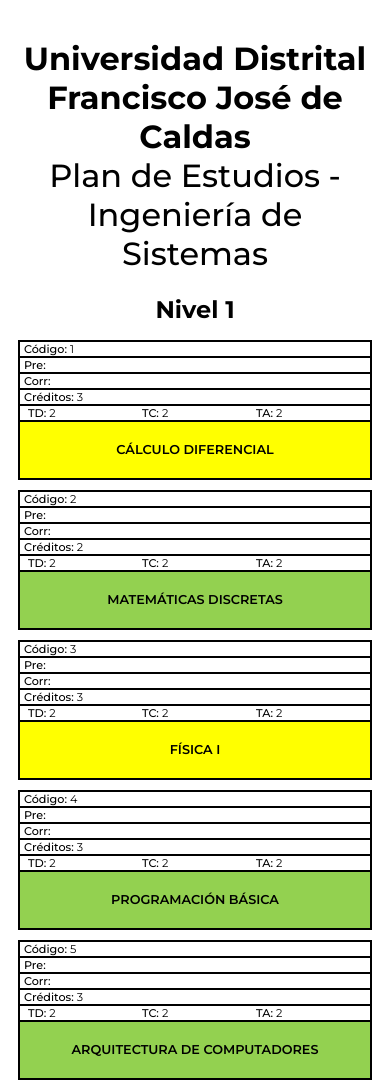
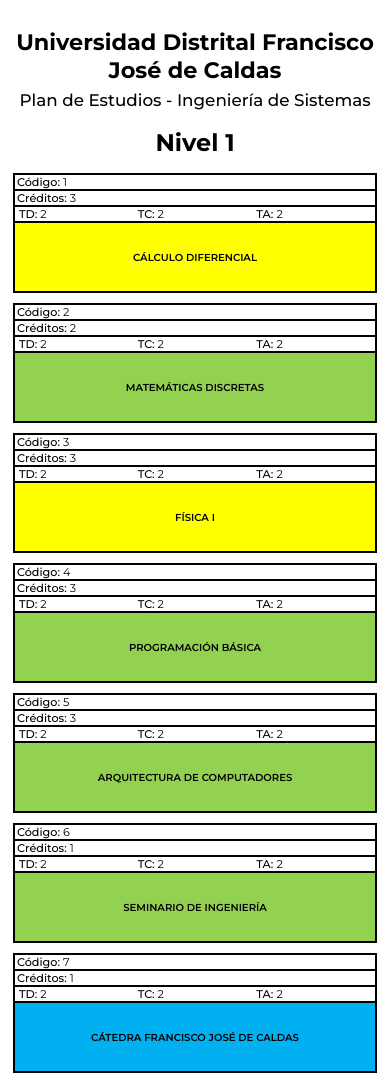
Before and after one commit to wsflorianf/nuevo-pensum-sistemas, an Astro site in the folder pensum/: page / in a window 390 px wide. Shown: the top 1083 px of the page. Built offline with nearby package versions, Linux system fonts and the light colour scheme; Astro itself is replaced by a stand-in of ours.

Commit message:
Cambios de estilo y estructura

```diff
--- a/pensum/src/components/Materia.astro
+++ b/pensum/src/components/Materia.astro
@@ -9,8 +9,12 @@
 
 <div class='materia' data-url={urlSyllabus} data-name={nombre} data-type={tipo} data-code={codigo}>
   <div class='cod'><span>Código: </span>{codigo}</div>
-  <div class='pre'><span>Pre:</span></div>
-  <div class='corr'><span>Corr:</span></div>
+
+  <!-- Se quita temporalmente los siguientes campos hasta definir una estructura concreta -->
+
+  <!-- <div class='pre'><span>Pre:</span></div>
+  <div class='corr'><span>Corr:</span></div> -->
+
   <div class='creditos'><span>Créditos: </span>{creditos}</div>
   <div class='horas'>
     <div class='directo'><span>TD: </span>{td}</div>
@@ -55,7 +59,7 @@
         let url = materia.getAttribute('data-url') || ''
 
         if(isMobile()){
-          window.location.replace(url)
+          window.location.href = url
           alert("hola")
         }
         else{
@@ -95,6 +99,7 @@
 
   .materia {
     border: 1px black solid;
+    width: auto;
   }
 
   .materia div {
@@ -154,7 +159,7 @@
     background-color: #fcd5b4;
   }
 
-  @media screen and (min-width: 800px) {
+  @media screen and (min-width: 840px) {
     .materia {
       width: 100%;
       transition: 0.2s all;
@@ -166,4 +171,22 @@
       box-shadow: 0 0 8px 0.5px rgb(0, 0, 0, 0.5);
     }
   }
+
+  @media screen and (max-width: 1200px) {
+
+    .materia{
+      height: 120px;
+    }
+
+    .materia div {
+      padding: 0 2px;
+    }
+
+    .nombre{
+      padding: 1px;
+      font-size: 0.9em;
+    }
+  }
+
+
 </style>
--- a/pensum/src/components/ModalPDF.astro
+++ b/pensum/src/components/ModalPDF.astro
@@ -42,7 +42,7 @@
     position: absolute;
     display: none;
     top: 10px;
-    bottom: 10px;
+    bottom: 0;
     left: 10px;
     right: 10px;
     margin: auto;
--- a/pensum/src/components/TablaPensum.astro
+++ b/pensum/src/components/TablaPensum.astro
@@ -89,6 +89,7 @@
     flex-direction: column;
     gap: 10px;
     margin-bottom: 1rem;
+    min-width: 100%;
   }
 
   .total {
@@ -107,7 +108,7 @@
     cursor: help;
   }
 
-  @media screen and (max-width: 800px) {
+  @media screen and (max-width: 840px) {
 
     h2{
       margin: 1rem 0;
--- a/pensum/src/data/infoMaterias.ts
+++ b/pensum/src/data/infoMaterias.ts
@@ -608,7 +608,7 @@
         tc: 2,
         ta: 2,
         urlSyllabus:
-          'http://accioneduca.org/admin/archivos/modulos/ayudanos/prueba.pdf',
+          'https://sgral.udistrital.edu.co/xdata/ca/acu_2015-038.pdf',
         tipo: 'BI',
       },
     ],
@@ -669,7 +669,7 @@
         tc: 2,
         ta: 2,
         urlSyllabus:
-          'http://accioneduca.org/admin/archivos/modulos/ayudanos/prueba.pdf',
+          'https://sgral.udistrital.edu.co/xdata/ca/acu_2015-038.pdf',
         tipo: 'BI',
       },
     ],
--- a/pensum/src/layouts/Layout.astro
+++ b/pensum/src/layouts/Layout.astro
@@ -34,4 +34,11 @@
 	body{
 		padding: 10px;
 	}
+
+
+	@media screen and (max-width: 800px) {
+		body{
+			padding: 5px;
+		}
+	}
 </style>
--- a/pensum/src/pages/index.astro
+++ b/pensum/src/pages/index.astro
@@ -30,4 +30,16 @@
   h1 span{
     font-weight: 500;
   }
+
+  @media screen and (max-width: 800px) {
+
+    h1{
+      font-size: 1.4em;
+    }
+
+    h1 span{
+      font-size: 0.75em;
+    }
+
+  }
 </style>
```
